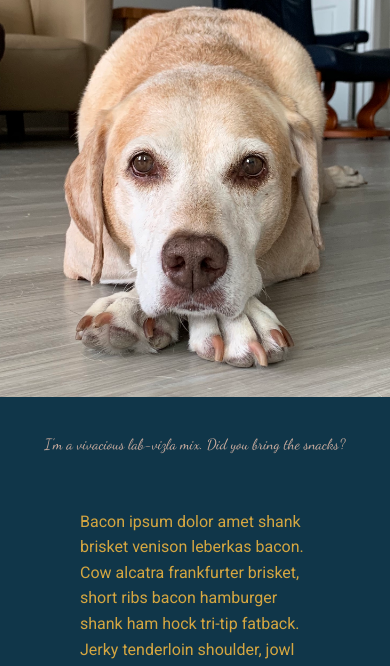
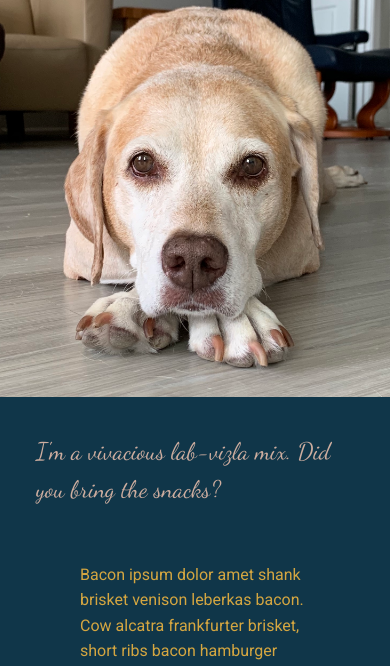
Before and after one commit to javasmuse/javasmuse.github.io, a plain HTML site: page index.html in a window 390 px wide. Shown: the part 176-842 px from the top of the page. Drawn offline with Linux system fonts and the light colour scheme.

Commit message:
again under pic font

```diff
--- a/style.css
+++ b/style.css
@@ -94,7 +94,7 @@ a {
     }
 
     #underMainPicText {
-        font-size: 0.93rem;
+        font-size: 1.5rem;
         margin: 0.25rem;
     }
 
```
